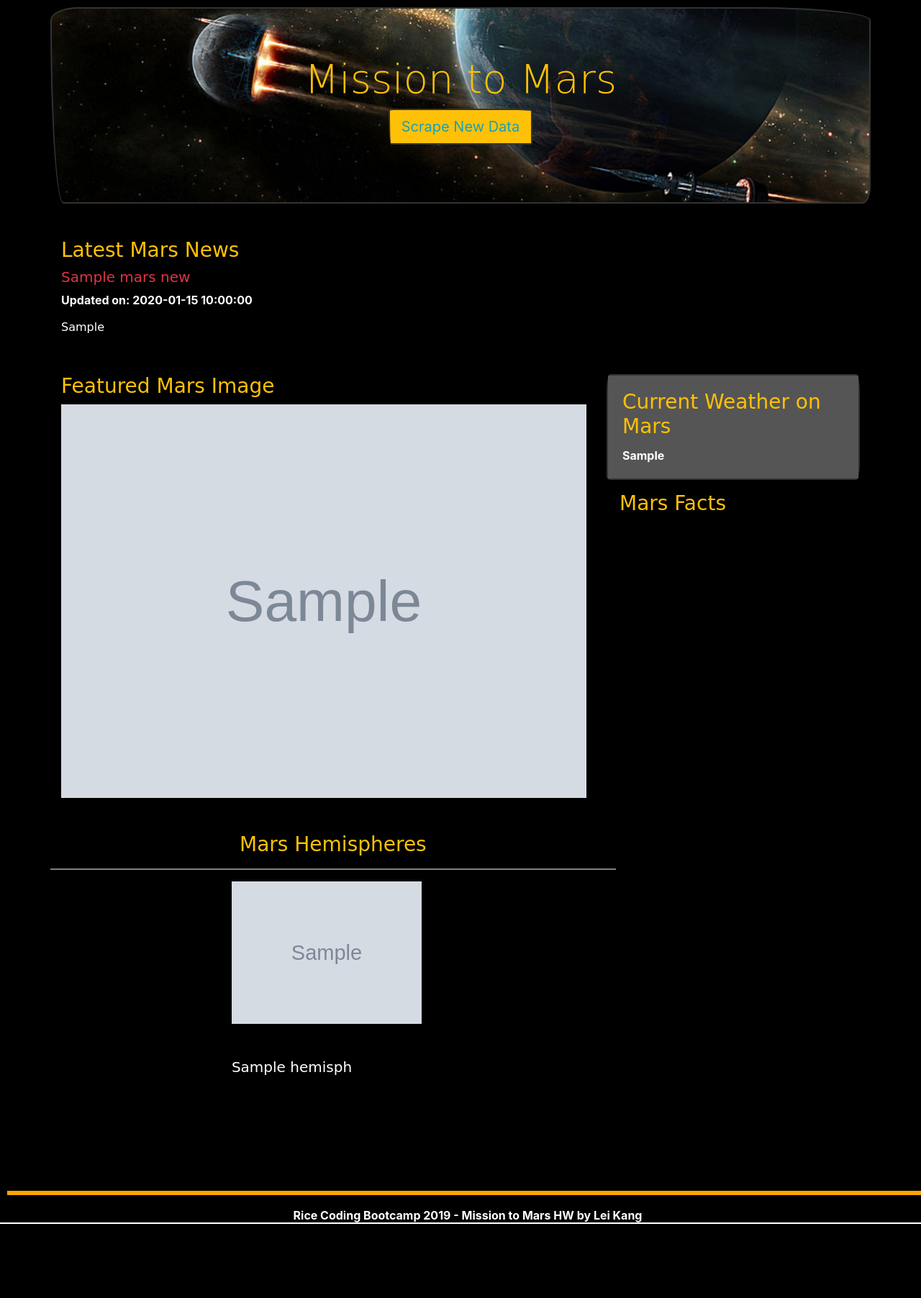
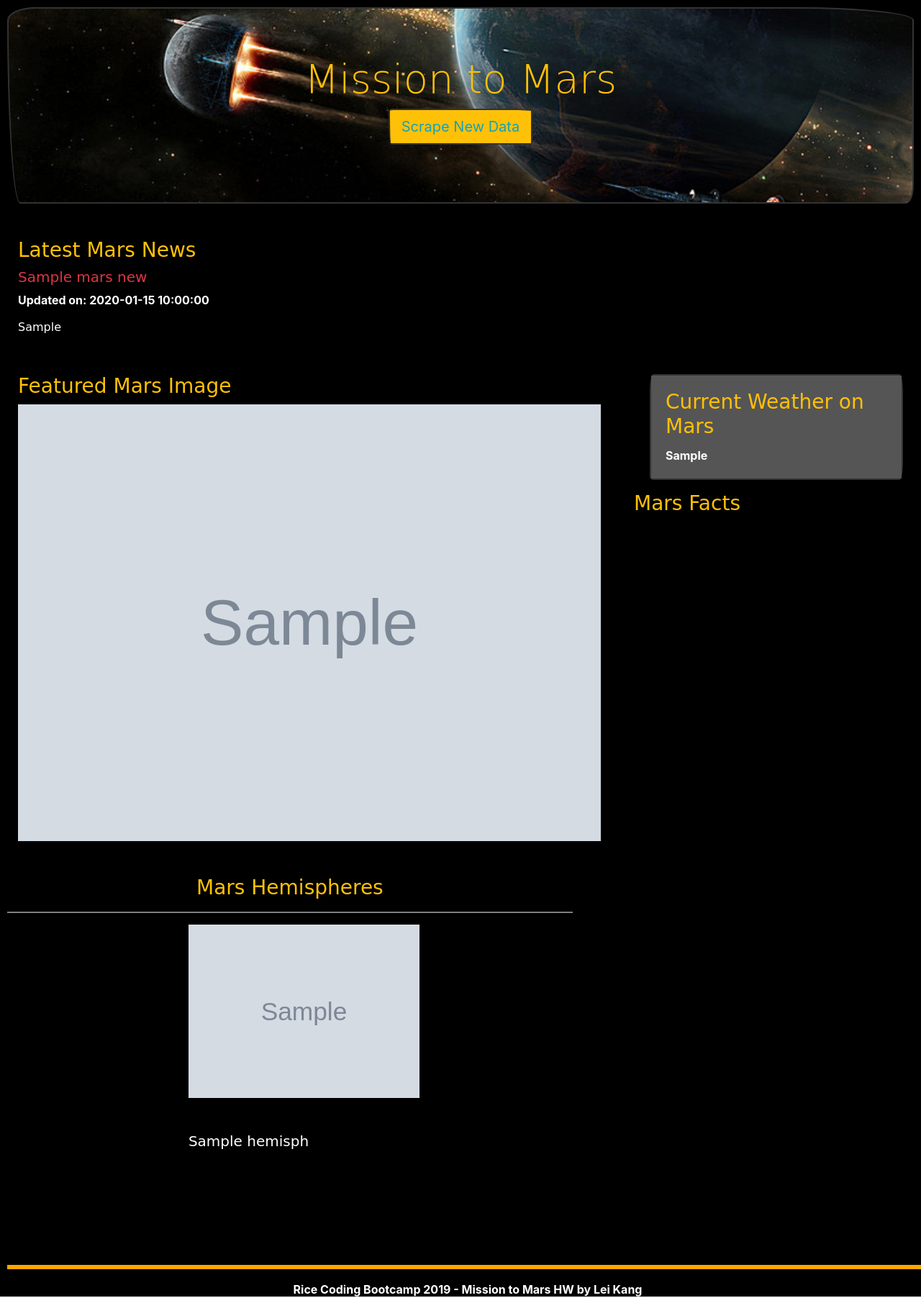
Before and after one commit to koudash/Ares, a Flask app: page / in a window 1280 px wide. Shown: the whole page at 72% size. Before the commit the page ends 1701 px from the top, so only its background shows below. Run offline with Flask 2, Linux system fonts and the light colour scheme; grey boxes marked "Sample" are stand-in pictures; a database or web service that is not in the repository returns one stand-in record (values such as "Sample title"); some libraries are stand-ins or nearby versions; some web fonts are replaced.

Commit message:
change container to container-fluid

```diff
--- a/static/style_index.css
+++ b/static/style_index.css
@@ -59,7 +59,7 @@ hr {
 
 .hemisph-img {
     object-fit: contain;
-    width: 70%;
+    width: 85%;
 
 }
 
--- a/templates/index.html
+++ b/templates/index.html
@@ -25,7 +25,7 @@
         <!-- ||pg-lyt-container starts|| -->
         <div id='pg-lyt-container'>
             <div id='pg-lyt-body'>
-                <div class="container text-white">
+                <div class="container-fluid text-white">
                     <!-- Refer to MarsApp.py '/scrape' route to scrape latest Mars data -->
                     <div class="row justify-content-center">
                         <div class="col-sm-12 jumbotron text-center vertical-center">
```
